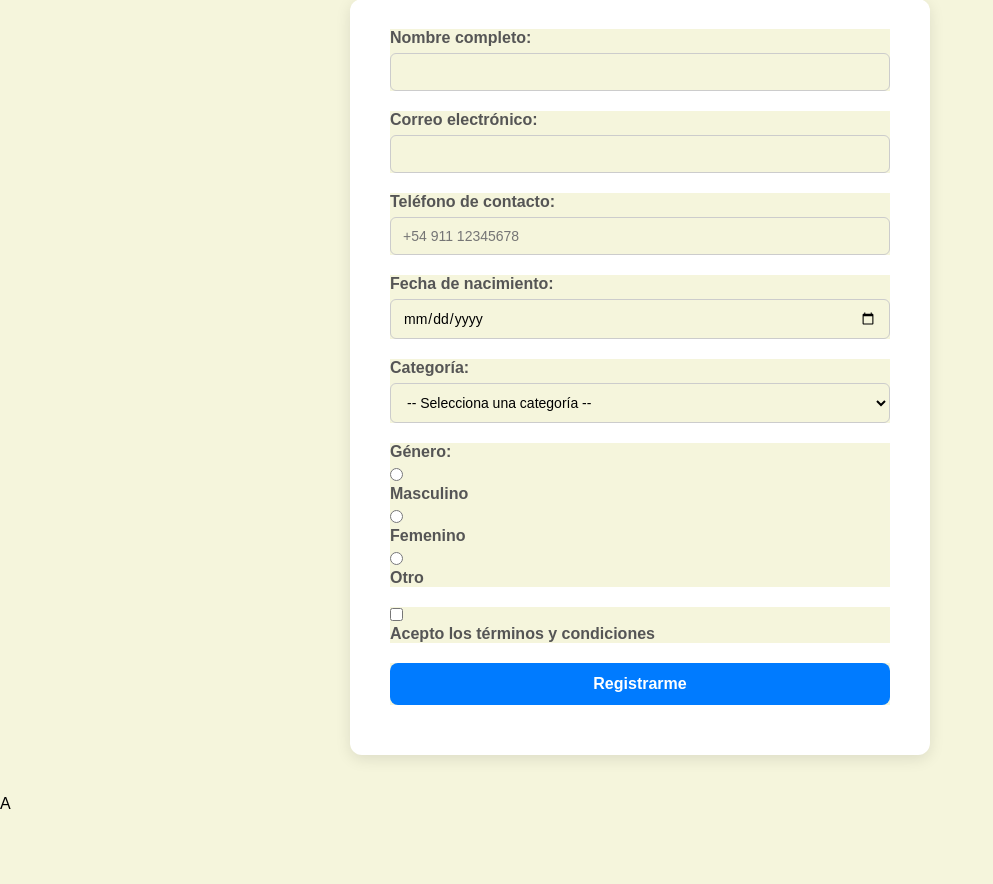
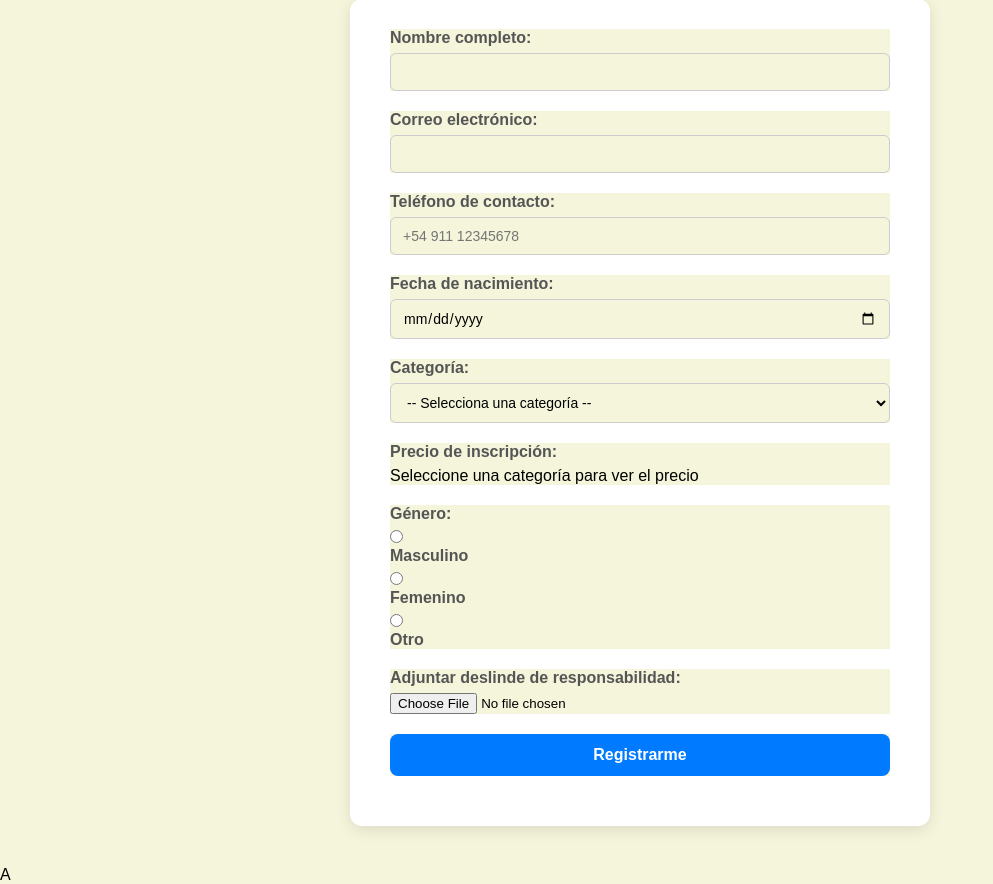
Before and after one commit to FlorianLucchini/TP2-IDS, a Flask app: page /registration in a window 1280 px wide. Shown: the part 96-980 px from the top of the page, without its empty margins (0-993 px from the left). Before the commit the page ends 905 px from the top, so only its background shows below. Run offline with Flask 3, Linux system fonts and the light colour scheme.

Commit message:
Modificaciones relacionadas al formulario:
EN REGISTRATION.HTML
-Se agregó el campo del precios.
-Se sustituyó el campo de terminos por deslinde de responsabilidades.
-Se agregó bloque JSON con costos de modalidades en la plantilla

EN APP.PY
-Al renderizar, se pasa el diccionario para hacer uso del mismo.

EN SCRIPT.JS
-Se agrega al directorio Static el directorio js que contendrá a script.js.
-Se agrega script que actualiza el precio al seleccionar categoría en el formulario.

```diff
--- a/app.py
+++ b/app.py
@@ -12,8 +12,8 @@ info_evento = {
         "lugar": "Tandil, Buenos Aires",
         "tipo_carrera": "MTB rural",
         "modalidad_costo": {
-            1: {"nombre": "Corta", "valor": "100"},
-            2: {"nombre": "Larga", "valor": "200"},
+            1: {"nombre": "Distancia Corta", "valor": "100"},
+            2: {"nombre": "Distancia Larga", "valor": "200"},
         },
         "Auspiciantes": ["ausp1", "auspN"],
     }
@@ -32,7 +32,8 @@ def tandil30k():
 
 @app.route("/registration", methods=["GET"])
 def registration():
-    return render_template("registration.html")
+    evento = info_evento[1]
+    return render_template("registration.html", evento=evento)
 
 
 @app.route("/registration", methods=["POST"])
@@ -43,9 +44,9 @@ def submit_registration():
     fecha_nacimiento = request.form["fecha_nacimiento"]
     categoria = request.form["categoria"]
     genero = request.form["genero"]
-    terminos = request.form.get("terminos")
+    archivo = request.form.get("archivo")
 
-    if not all([nombre, email, telefono, fecha_nacimiento, categoria, genero, terminos]):
+    if not all([nombre, email, telefono, fecha_nacimiento, categoria, genero, archivo]):
         return "Por favor completa todos los campos obligatorios."
 
 	# Aquí se deben enviar los datos al email del organizador
--- /dev/null
+++ b/static/js/script.js
@@ -0,0 +1,10 @@
+document.addEventListener('DOMContentLoaded', function() {
+    const costos = JSON.parse(document.getElementById('costos-data').textContent);
+    const categoriaSelect = document.getElementById('categoria');
+    const precioP = document.getElementById('precio');
+
+    categoriaSelect.addEventListener('change', function() {
+        const precio = costos[this.value] || "Seleccione una categoría para ver el precio";
+        precioP.textContent = precio !== undefined ? "$" + precio : precio;
+    });
+});
--- a/templates/registration.html
+++ b/templates/registration.html
@@ -38,9 +38,15 @@
             <label for="categoria">Categoría:</label>
             <select id="categoria" name="categoria" required>
                 <option value="">-- Selecciona una categoría --</option>
-                <option value="30k">30K - Distancia Corta</option>
-                <option value="80k">80K - Distancia Larga</option>
+                <option value="1">30K - Distancia Corta</option>
+                <option value="2">80K - Distancia Larga</option>
             </select>
+        </div>
+
+        <!-- Precio -->
+        <div class="form-group">
+            <label>Precio de inscripción:</label>
+            <p id="precio">Seleccione una categoría para ver el precio</p>
         </div>
 
         <!-- Género -->
@@ -56,10 +62,10 @@
             <label for="otro">Otro</label>
         </div>
 
-        <!-- Aceptar términos -->
+        <!-- Deslinde de responsabilidad -->
         <div class="form-group">
-            <input type="checkbox" id="terminos" name="terminos" required>
-            <label for="terminos">Acepto los términos y condiciones</label>
+            <label for="archivo">Adjuntar deslinde de responsabilidad:</label>
+            <input type="file" id="archivo" name="archivo" required>
         </div>
 
         <!-- Botón -->
@@ -67,4 +73,13 @@
             <button type="submit">Registrarme</button>
         </div>
     </form>
+
+    <script id="costos-data" type="application/json">
+        {
+            {% for key, modalidad in evento.modalidad_costo.items() %}
+                "{{ key }}": "{{ modalidad.valor }}"{% if not loop.last %},{% endif %}
+            {% endfor %}
+        }
+    </script>
+    <script src="{{ url_for('static', filename='js/script.js') }}"></script>
 {% endblock %}
```
